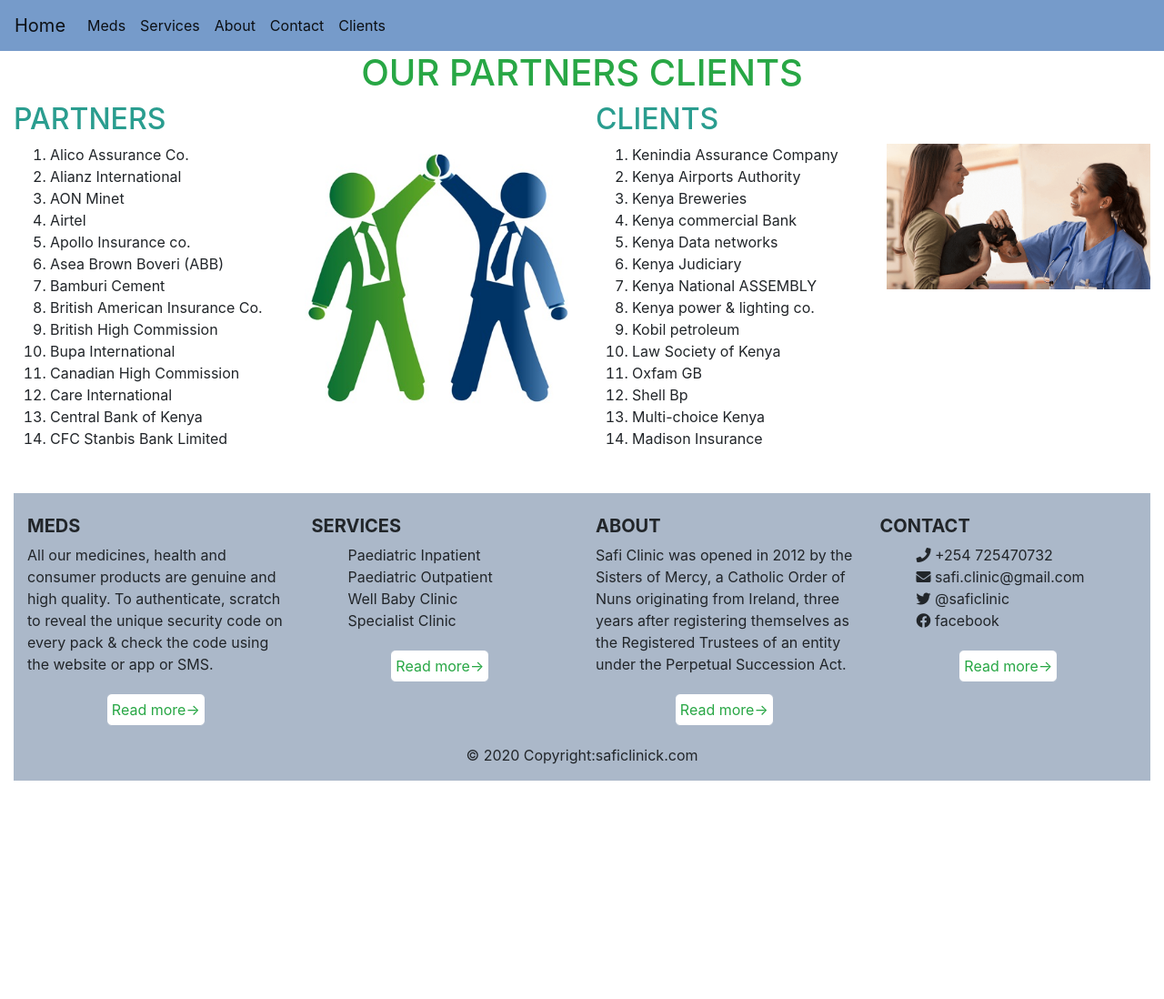
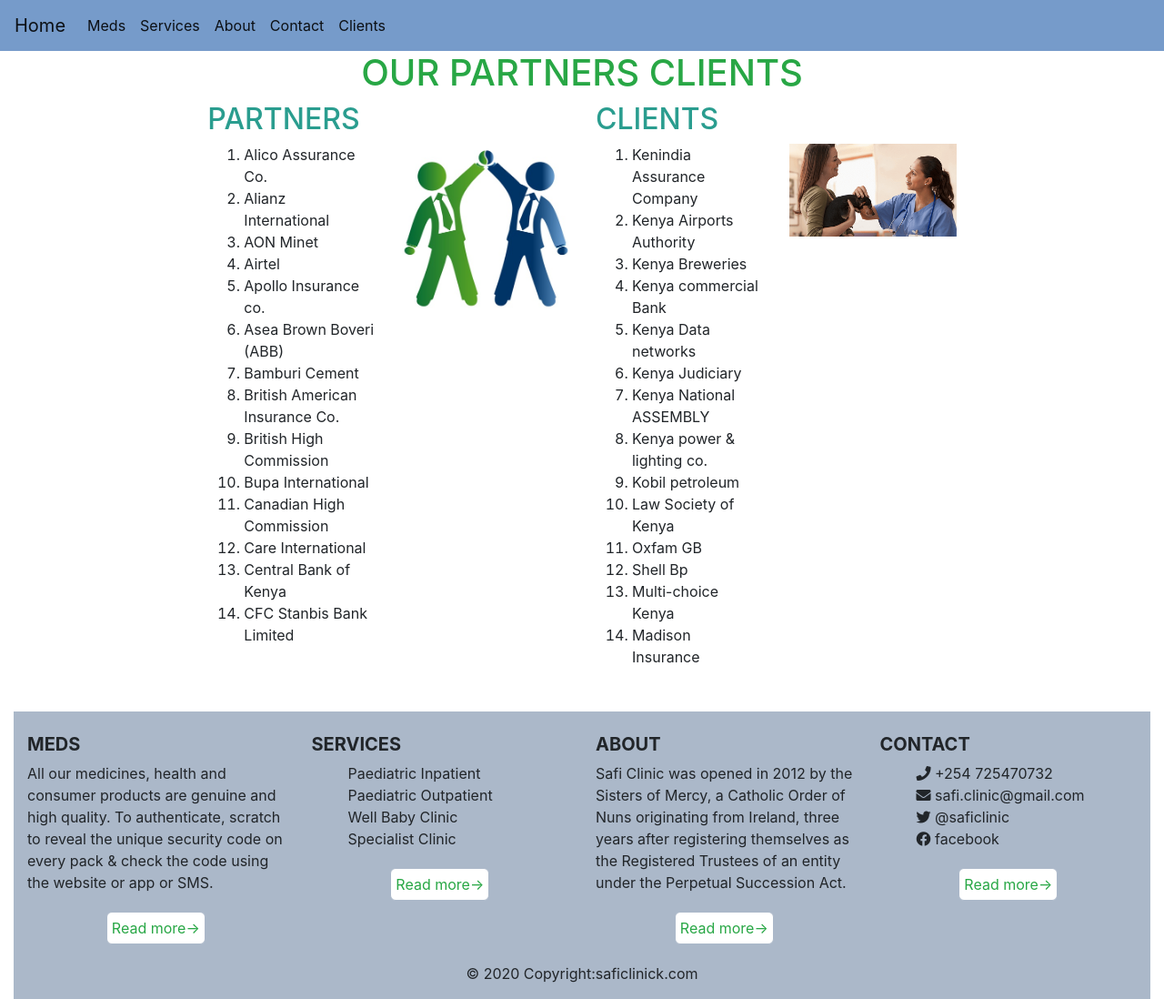
Before and after one commit to ngetichnicholas/Safi-Clinic, a plain HTML site: page clients.html in a window 1280 px wide. Shown: the whole page at 91% size. Before the commit the page ends 858 px from the top, so only its background shows below. Drawn offline with Linux system fonts and the light colour scheme.

Commit message:
Petty web

```diff
--- a/clients.html
+++ b/clients.html
@@ -41,7 +41,8 @@
   <div class="container-fluid">
     <h1>OUR PARTNERS CLIENTS</h1>
     <div class="row">
-      <div class='col-md-6'>
+      <div class="col-md-2"></div>
+      <div class='col-md-4'>
         <h2>PARTNERS</h2>
         <div class="row">
           <div class="col-md-6">
@@ -68,7 +69,7 @@
         </div>
 
       </div>
-      <div class='col-md-6'>
+      <div class='col-md-4'>
         <h2>CLIENTS</h2>
         <div class="row">
           <div class="col-md-6">
@@ -94,6 +95,7 @@
           </div>
         </div>
       </div>
+      <div class="col-md-2"></div>
     </div>
     <!-- Footer -->
     <footer class="page-footer font-small teal pt-4">
```
Also changed, not shown: about.html (+5 -3 lines), contact.html (+4 -2 lines).
